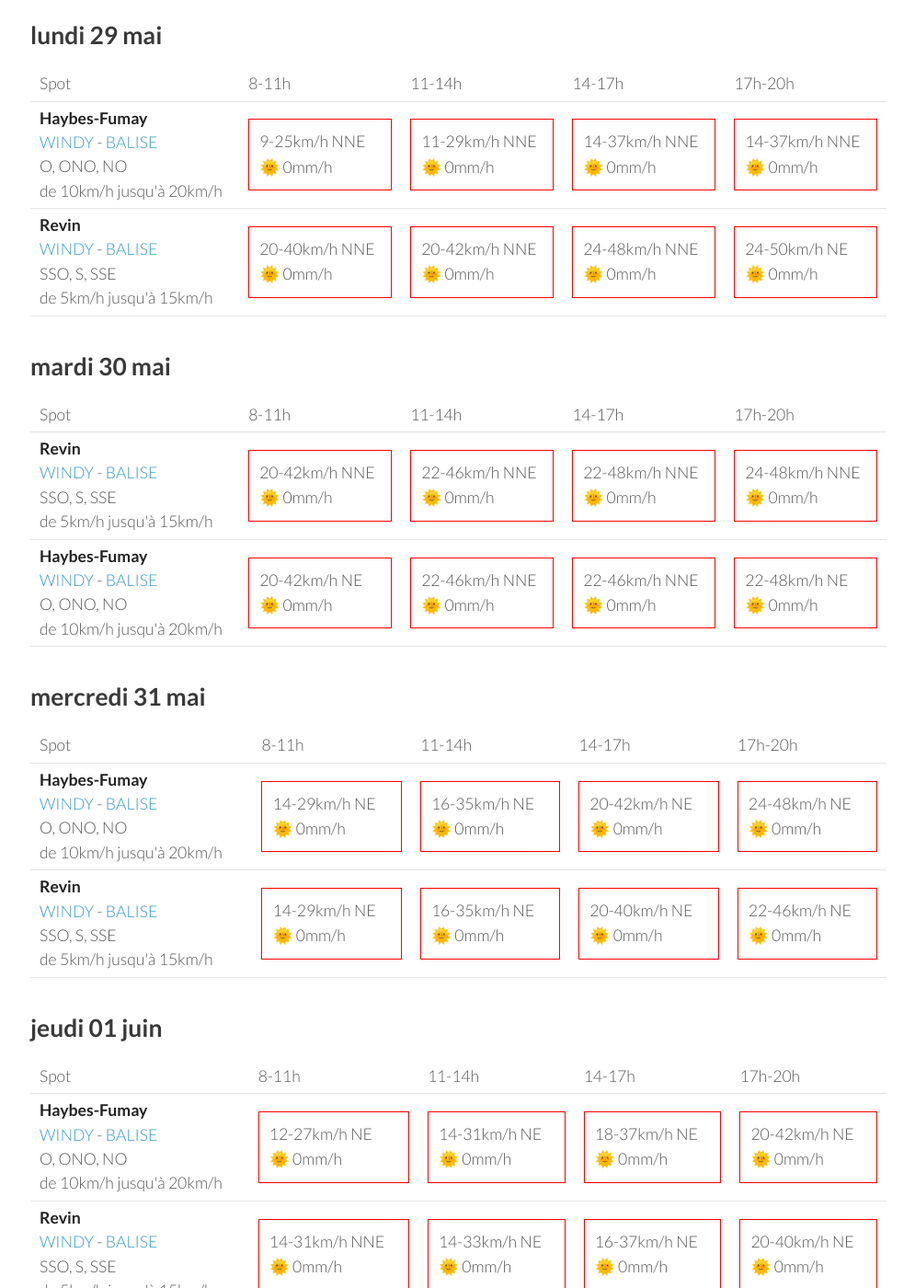
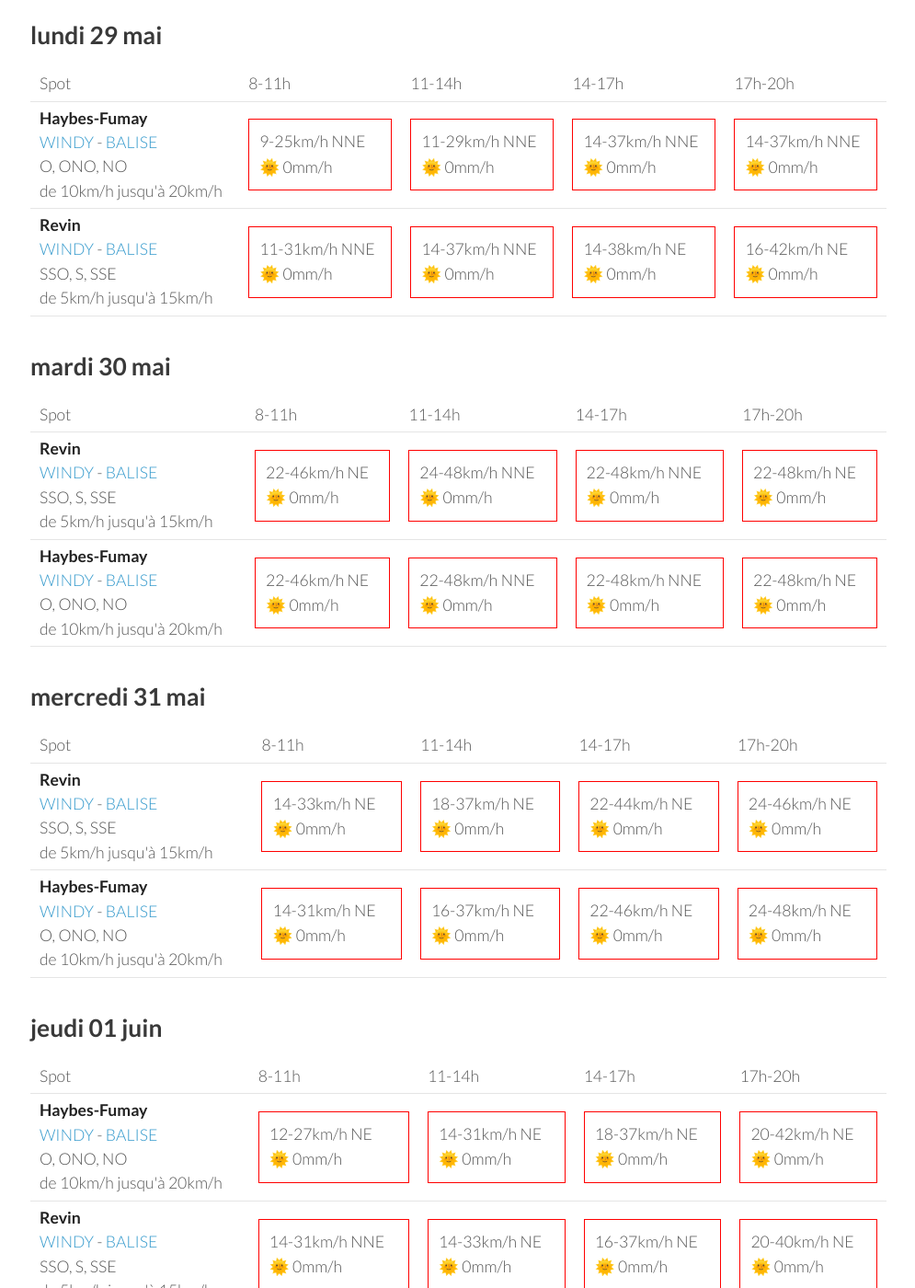
Before and after one commit to parapente-dans-le-nord/parapente-dans-le-nord.github.io, a Jekyll site: the page built from ardennes.markdown, in a window 1280 px wide and 1400 px high, scrolled down 616 px. Shown: the whole window at 92% size, without its empty margins (25-1020 px from the left). Built offline with Jekyll 4.4.1, drawn with Linux system fonts in a browser that asks for light colours; some of the changed text lies outside the part shown.

Commit message:
update index.markdown

```diff
--- a/ardennes.markdown
+++ b/ardennes.markdown
@@ -22,22 +22,21 @@ page mise à jour le dimanche 28 mai 13:10
       <td>17h-20h</td>
     </tr>
 <tr>
-        <td><strong>Revin</strong><br><a href="https://windy.com/49.948/4.625?49.543,4.625,8">WINDY</a> - <span class=""><a href="http://www.balisemeteo.com/balise.php?idBalise=5019">BALISE</a> </span><br> <span class="vent-favorable">SSO, S, SSE</span><br><span class="force-vent">de 5km/h jusqu'à 15km/h</span> </td>
-
-            <td><div class="not-flyable"><p>11-20km/h NNE</p><p>🌞 0mm/h</p></div></td>
-            <td><div class="not-flyable"><p>12-29km/h NE</p><p>🌞 0mm/h</p></div></td>
-            <td><div class="not-flyable"><p>12-29km/h NE</p><p>🌞 0mm/h</p></div></td>
-            <td><div class="not-flyable"><p>18-35km/h NNE</p><p>🌞 0mm/h</p></div></td>
-
-
-    </tr>
-<tr>
         <td><strong>Haybes-Fumay</strong><br><a href="https://windy.com/49.998/4.715?49.913,4.738,10">WINDY</a> - <span class=""><a href="http://www.balisemeteo.com/balise.php?idBalise=104">BALISE</a> </span><br> <span class="vent-favorable">O, ONO, NO</span><br><span class="force-vent">de 10km/h jusqu'à 20km/h</span> </td>
 
             <td><div class="not-flyable"><p>0-0km/h NA</p><p>🌧️ 0mm/h</p></div></td>
             <td><div class="not-flyable"><p>9-24km/h NNE</p><p>🌞 0mm/h</p></div></td>
             <td><div class="not-flyable"><p>9-24km/h NNE</p><p>🌞 0mm/h</p></div></td>
             <td><div class="not-flyable"><p>12-31km/h NNE</p><p>🌞 0mm/h</p></div></td>
+
+    </tr>
+<tr>
+        <td><strong>Revin</strong><br><a href="https://windy.com/49.948/4.625?49.543,4.625,8">WINDY</a> - <span class=""><a href="http://www.balisemeteo.com/balise.php?idBalise=5019">BALISE</a> </span><br> <span class="vent-favorable">SSO, S, SSE</span><br><span class="force-vent">de 5km/h jusqu'à 15km/h</span> </td>
+
+            <td><div class="not-flyable"><p>0-0km/h NA</p><p>🌧️ 0mm/h</p></div></td>
+            <td><div class="not-flyable"><p>11-31km/h NE</p><p>🌞 0mm/h</p></div></td>
+            <td><div class="not-flyable"><p>9-27km/h NE</p><p>🌞 0mm/h</p></div></td>
+            <td><div class="not-flyable"><p>11-31km/h NE</p><p>🌞 0mm/h</p></div></td>
 
     </tr>
 
@@ -69,10 +68,10 @@ page mise à jour le dimanche 28 mai 13:10
 <tr>
         <td><strong>Revin</strong><br><a href="https://windy.com/49.948/4.625?49.543,4.625,8">WINDY</a> - <span class=""><a href="http://www.balisemeteo.com/balise.php?idBalise=5019">BALISE</a> </span><br> <span class="vent-favorable">SSO, S, SSE</span><br><span class="force-vent">de 5km/h jusqu'à 15km/h</span> </td>
 
-            <td><div class="not-flyable"><p>20-40km/h NNE</p><p>🌞 0mm/h</p></div></td>
-            <td><div class="not-flyable"><p>20-42km/h NNE</p><p>🌞 0mm/h</p></div></td>
-            <td><div class="not-flyable"><p>24-48km/h NNE</p><p>🌞 0mm/h</p></div></td>
-            <td><div class="not-flyable"><p>24-50km/h NE</p><p>🌞 0mm/h</p></div></td>
+            <td><div class="not-flyable"><p>11-31km/h NNE</p><p>🌞 0mm/h</p></div></td>
+            <td><div class="not-flyable"><p>14-37km/h NNE</p><p>🌞 0mm/h</p></div></td>
+            <td><div class="not-flyable"><p>14-38km/h NE</p><p>🌞 0mm/h</p></div></td>
+            <td><div class="not-flyable"><p>16-42km/h NE</p><p>🌞 0mm/h</p></div></td>
 
 
     </tr>
@@ -95,19 +94,19 @@ page mise à jour le dimanche 28 mai 13:10
 <tr>
         <td><strong>Revin</strong><br><a href="https://windy.com/49.948/4.625?49.543,4.625,8">WINDY</a> - <span class=""><a href="http://www.balisemeteo.com/balise.php?idBalise=5019">BALISE</a> </span><br> <span class="vent-favorable">SSO, S, SSE</span><br><span class="force-vent">de 5km/h jusqu'à 15km/h</span> </td>
 
-            <td><div class="not-flyable"><p>20-42km/h NNE</p><p>🌞 0mm/h</p></div></td>
-            <td><div class="not-flyable"><p>22-46km/h NNE</p><p>🌞 0mm/h</p></div></td>
+            <td><div class="not-flyable"><p>22-46km/h NE</p><p>🌞 0mm/h</p></div></td>
+            <td><div class="not-flyable"><p>24-48km/h NNE</p><p>🌞 0mm/h</p></div></td>
             <td><div class="not-flyable"><p>22-48km/h NNE</p><p>🌞 0mm/h</p></div></td>
-            <td><div class="not-flyable"><p>24-48km/h NNE</p><p>🌞 0mm/h</p></div></td>
+            <td><div class="not-flyable"><p>22-48km/h NE</p><p>🌞 0mm/h</p></div></td>
 
 
     </tr>
 <tr>
         <td><strong>Haybes-Fumay</strong><br><a href="https://windy.com/49.998/4.715?49.913,4.738,10">WINDY</a> - <span class=""><a href="http://www.balisemeteo.com/balise.php?idBalise=104">BALISE</a> </span><br> <span class="vent-favorable">O, ONO, NO</span><br><span class="force-vent">de 10km/h jusqu'à 20km/h</span> </td>
 
-            <td><div class="not-flyable"><p>20-42km/h NE</p><p>🌞 0mm/h</p></div></td>
-            <td><div class="not-flyable"><p>22-46km/h NNE</p><p>🌞 0mm/h</p></div></td>
-            <td><div class="not-flyable"><p>22-46km/h NNE</p><p>🌞 0mm/h</p></div></td>
+            <td><div class="not-flyable"><p>22-46km/h NE</p><p>🌞 0mm/h</p></div></td>
+            <td><div class="not-flyable"><p>22-48km/h NNE</p><p>🌞 0mm/h</p></div></td>
+            <td><div class="not-flyable"><p>22-48km/h NNE</p><p>🌞 0mm/h</p></div></td>
             <td><div class="not-flyable"><p>22-48km/h NE</p><p>🌞 0mm/h</p></div></td>
 
 
@@ -129,22 +128,22 @@ page mise à jour le dimanche 28 mai 13:10
       <td>17h-20h</td>
     </tr>
 <tr>
-        <td><strong>Haybes-Fumay</strong><br><a href="https://windy.com/49.998/4.715?49.913,4.738,10">WINDY</a> - <span class=""><a href="http://www.balisemeteo.com/balise.php?idBalise=104">BALISE</a> </span><br> <span class="vent-favorable">O, ONO, NO</span><br><span class="force-vent">de 10km/h jusqu'à 20km/h</span> </td>
+        <td><strong>Revin</strong><br><a href="https://windy.com/49.948/4.625?49.543,4.625,8">WINDY</a> - <span class=""><a href="http://www.balisemeteo.com/balise.php?idBalise=5019">BALISE</a> </span><br> <span class="vent-favorable">SSO, S, SSE</span><br><span class="force-vent">de 5km/h jusqu'à 15km/h</span> </td>
 
-            <td><div class="not-flyable"><p>14-29km/h NE</p><p>🌞 0mm/h</p></div></td>
-            <td><div class="not-flyable"><p>16-35km/h NE</p><p>🌞 0mm/h</p></div></td>
-            <td><div class="not-flyable"><p>20-42km/h NE</p><p>🌞 0mm/h</p></div></td>
-            <td><div class="not-flyable"><p>24-48km/h NE</p><p>🌞 0mm/h</p></div></td>
+            <td><div class="not-flyable"><p>14-33km/h NE</p><p>🌞 0mm/h</p></div></td>
+            <td><div class="not-flyable"><p>18-37km/h NE</p><p>🌞 0mm/h</p></div></td>
+            <td><div class="not-flyable"><p>22-44km/h NE</p><p>🌞 0mm/h</p></div></td>
+            <td><div class="not-flyable"><p>24-46km/h NE</p><p>🌞 0mm/h</p></div></td>
 
 
     </tr>
 <tr>
-        <td><strong>Revin</strong><br><a href="https://windy.com/49.948/4.625?49.543,4.625,8">WINDY</a> - <span class=""><a href="http://www.balisemeteo.com/balise.php?idBalise=5019">BALISE</a> </span><br> <span class="vent-favorable">SSO, S, SSE</span><br><span class="force-vent">de 5km/h jusqu'à 15km/h</span> </td>
+        <td><strong>Haybes-Fumay</strong><br><a href="https://windy.com/49.998/4.715?49.913,4.738,10">WINDY</a> - <span class=""><a href="http://www.balisemeteo.com/balise.php?idBalise=104">BALISE</a> </span><br> <span class="vent-favorable">O, ONO, NO</span><br><span class="force-vent">de 10km/h jusqu'à 20km/h</span> </td>
 
-            <td><div class="not-flyable"><p>14-29km/h NE</p><p>🌞 0mm/h</p></div></td>
-            <td><div class="not-flyable"><p>16-35km/h NE</p><p>🌞 0mm/h</p></div></td>
-            <td><div class="not-flyable"><p>20-40km/h NE</p><p>🌞 0mm/h</p></div></td>
+            <td><div class="not-flyable"><p>14-31km/h NE</p><p>🌞 0mm/h</p></div></td>
+            <td><div class="not-flyable"><p>16-37km/h NE</p><p>🌞 0mm/h</p></div></td>
             <td><div class="not-flyable"><p>22-46km/h NE</p><p>🌞 0mm/h</p></div></td>
+            <td><div class="not-flyable"><p>24-48km/h NE</p><p>🌞 0mm/h</p></div></td>
 
 
     </tr>
```
Also changed, not shown: other parts of ardennes.markdown (+1 -1 lines).
